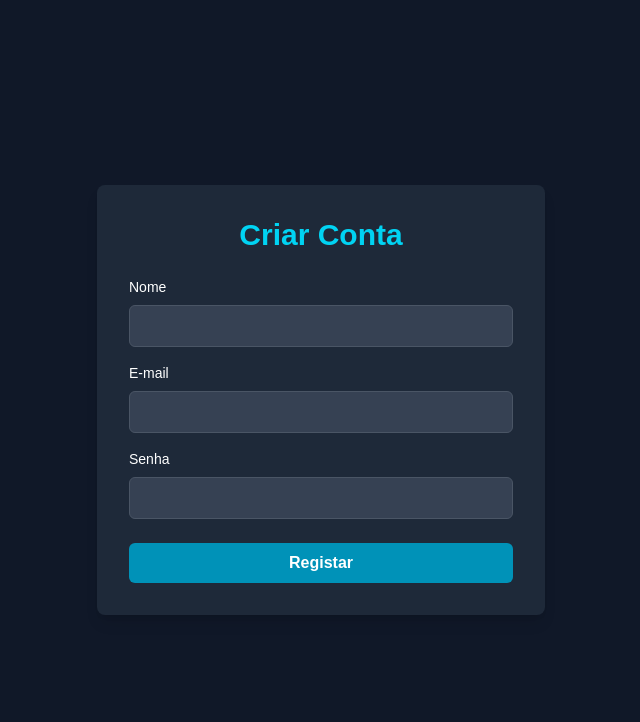
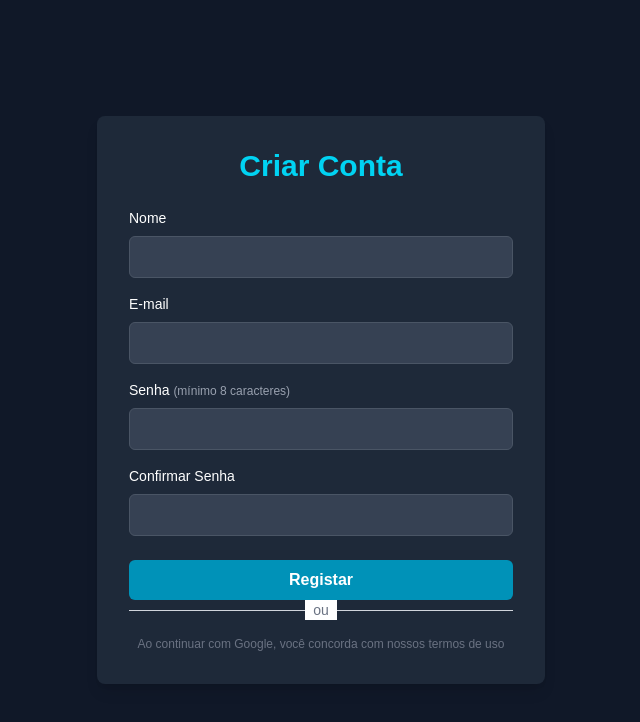
Before and after one commit to N0vs/oceannotesapp, a Next.js app: page /registo in a window 1280 px wide. Shown: the top 722 px of the page, without its empty margins (319-959 px from the left). Built offline with nearby package versions, Linux system fonts and the light colour scheme.

Commit message:
implementacao de confirmacao de senha e registo com google

```diff
--- a/src/app/registo/page.js
+++ b/src/app/registo/page.js
@@ -3,11 +3,13 @@
 import { useState } from 'react';
 import { useAuth } from '../../hooks/useAuth';
 import { validateRegisterForm } from '../../utils/validation';
+import GoogleSignIn from '../../components/GoogleSignIn';
 
 export default function RegistoPage() {
   const [nome, setNome] = useState('');
   const [email, setEmail] = useState('');
   const [password, setPassword] = useState('');
+  const [confirmPassword, setConfirmPassword] = useState('');
   const [success, setSuccess] = useState(null);
   const { loading, error, setError, register, navigateToLogin } = useAuth();
 
@@ -17,7 +19,7 @@ export default function RegistoPage() {
     setSuccess(null);
 
     // Validação usando funções separadas (SRP)
-    const validation = validateRegisterForm(nome, email, password);
+    const validation = validateRegisterForm(nome, email, password, confirmPassword);
     if (!validation.isValid) {
       setError(validation.error);
       return;
@@ -59,14 +61,30 @@ export default function RegistoPage() {
               className="w-full p-2 bg-gray-700 border border-gray-600 rounded-md focus:ring-cyan-500 focus:border-cyan-500"
             />
           </div>
-          <div className="mb-6">
-            <label htmlFor="password" className="block mb-2 text-sm font-medium">Senha</label>
+          <div className="mb-4">
+            <label htmlFor="password" className="block mb-2 text-sm font-medium">
+              Senha <span className="text-gray-400 text-xs">(mínimo 8 caracteres)</span>
+            </label>
             <input
               type="password"
               id="password"
               value={password}
               onChange={(e) => setPassword(e.target.value)}
               className="w-full p-2 bg-gray-700 border border-gray-600 rounded-md focus:ring-cyan-500 focus:border-cyan-500"
+              minLength="8"
+              required
+            />
+          </div>
+          <div className="mb-6">
+            <label htmlFor="confirmPassword" className="block mb-2 text-sm font-medium">Confirmar Senha</label>
+            <input
+              type="password"
+              id="confirmPassword"
+              value={confirmPassword}
+              onChange={(e) => setConfirmPassword(e.target.value)}
+              className="w-full p-2 bg-gray-700 border border-gray-600 rounded-md focus:ring-cyan-500 focus:border-cyan-500"
+              minLength="8"
+              required
             />
           </div>
           <button
@@ -79,6 +97,23 @@ export default function RegistoPage() {
           {error && <p className="text-red-500 text-center mt-4">{error}</p>}
           {success && <p className="text-green-500 text-center mt-4">{success}</p>}
         </form>
+
+        {/* Google Sign-In */}
+        <GoogleSignIn
+          onSuccess={(data) => {
+            console.log('Registro Google concluído:', data);
+            if (data.isNewUser) {
+              setSuccess('Conta criada com Google! Redirecionando...');
+            }
+            setTimeout(() => {
+              window.location.href = '/dashboard';
+            }, 1500);
+          }}
+          onError={(error) => {
+            setError(error);
+          }}
+          buttonText="Criar conta com Google"
+        />
       </div>
     </div>
   );
```
